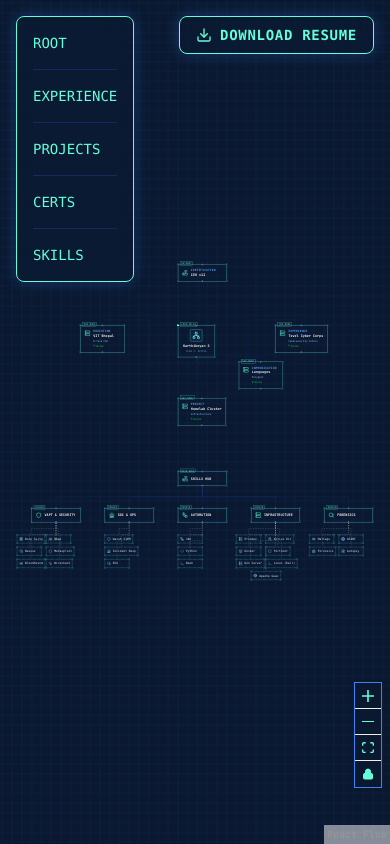
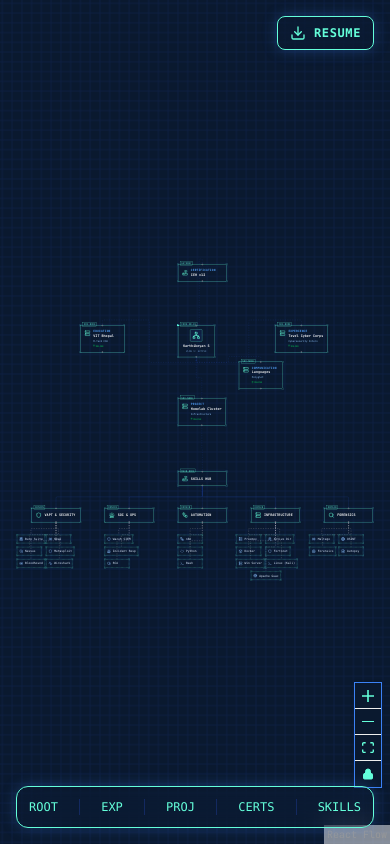
Before and after one commit to sherlockk-sec/portfolio-site, a React (Vite) app: page / in a window 390 px wide. Built offline with nearby package versions, Linux system fonts and the light colour scheme.

Commit message:
Feat: Mobile Optimization (Bottom Nav, Compact Resume)

```diff
--- a/src/components/BlueprintCanvas.tsx
+++ b/src/components/BlueprintCanvas.tsx
@@ -431,7 +431,7 @@ const BlueprintCanvas: React.FC = () => {
                 nodeTypes={nodeTypes}
                 edgeTypes={edgeTypes}
                 fitView
-                fitViewOptions={{ padding: 0.4 }}
+                fitViewOptions={{ padding: window.innerWidth < 768 ? 0.2 : 0.4 }}
                 className="blueprint-cursor"
                 defaultEdgeOptions={{ type: 'data' }}
                 connectionLineStyle={{ stroke: '#64ffda' }}
--- a/src/components/ui/NavigationOverlay.tsx
+++ b/src/components/ui/NavigationOverlay.tsx
@@ -8,27 +8,30 @@ interface NavigationOverlayProps {
 const NavigationOverlay: React.FC<NavigationOverlayProps> = ({ onNavigate }) => {
     return (
         <>
-            {/* Top Navigation Bar - Changed to Vertical Sidebar on Desktop */}
-            <div className="absolute top-4 left-4 z-10 flex flex-col items-start gap-4 bg-blueprint-bg/80 backdrop-blur-md border border-blueprint-border p-4 rounded-lg shadow-[0_0_15px_rgba(59,130,246,0.3)]">
-                <button onClick={() => onNavigate('home')} className="text-sm font-mono text-blueprint-text hover:text-white transition-colors w-full text-left">ROOT</button>
-                <span className="text-blue-800 w-full h-[1px] bg-blue-900/50"></span>
-                <button onClick={() => onNavigate('experience')} className="text-sm font-mono text-blueprint-text hover:text-white transition-colors w-full text-left">EXPERIENCE</button>
-                <span className="text-blue-800 w-full h-[1px] bg-blue-900/50"></span>
-                <button onClick={() => onNavigate('projects')} className="text-sm font-mono text-blueprint-text hover:text-white transition-colors w-full text-left">PROJECTS</button>
-                <span className="text-blue-800 w-full h-[1px] bg-blue-900/50"></span>
-                <button onClick={() => onNavigate('certifications')} className="text-sm font-mono text-blueprint-text hover:text-white transition-colors w-full text-left">CERTS</button>
-                <span className="text-blue-800 w-full h-[1px] bg-blue-900/50"></span>
-                <button onClick={() => onNavigate('skills')} className="text-sm font-mono text-blueprint-text hover:text-white transition-colors w-full text-left">SKILLS</button>
+            {/* Navigation Bar - Responsive */}
+            {/* Mobile: Horizontal Bottom Bar. Desktop: Vertical Left Sidebar */}
+            <div className="fixed bottom-4 left-4 right-4 md:static md:absolute md:top-4 md:left-4 md:right-auto md:w-auto z-50 flex md:flex-col items-center md:items-start gap-4 bg-blueprint-bg/90 backdrop-blur-md border border-blueprint-border p-3 md:p-4 rounded-xl md:rounded-lg shadow-[0_0_15px_rgba(59,130,246,0.3)] overflow-x-auto whitespace-nowrap scrollbar-hide justify-between md:justify-start">
+                <button onClick={() => onNavigate('home')} className="text-xs md:text-sm font-mono text-blueprint-text hover:text-white transition-colors md:w-full text-left">ROOT</button>
+                <span className="text-blue-800 h-4 w-[1px] md:w-full md:h-[1px] bg-blue-900/50"></span>
+                <button onClick={() => onNavigate('experience')} className="text-xs md:text-sm font-mono text-blueprint-text hover:text-white transition-colors md:w-full text-left">EXP</button>
+                <span className="text-blue-800 h-4 w-[1px] md:w-full md:h-[1px] bg-blue-900/50"></span>
+                <button onClick={() => onNavigate('projects')} className="text-xs md:text-sm font-mono text-blueprint-text hover:text-white transition-colors md:w-full text-left">PROJ</button>
+                <span className="text-blue-800 h-4 w-[1px] md:w-full md:h-[1px] bg-blue-900/50"></span>
+                <button onClick={() => onNavigate('certifications')} className="text-xs md:text-sm font-mono text-blueprint-text hover:text-white transition-colors md:w-full text-left">CERTS</button>
+                <span className="text-blue-800 h-4 w-[1px] md:w-full md:h-[1px] bg-blue-900/50"></span>
+                <button onClick={() => onNavigate('skills')} className="text-xs md:text-sm font-mono text-blueprint-text hover:text-white transition-colors md:w-full text-left">SKILLS</button>
             </div>
 
+            {/* Resume Download Button - Top Right */}
             {/* Resume Download Button - Top Right */}
             <a
                 href="/Karthikeyan_Cybersecurity_Resume.pdf"
                 download="Karthikeyan_Cybersecurity_Resume.pdf"
-                className="absolute top-4 right-4 z-10 flex items-center gap-2 bg-blueprint-bg/80 backdrop-blur-md border border-blueprint-border px-4 py-2 rounded-lg shadow-[0_0_15px_rgba(59,130,246,0.3)] text-blueprint-text hover:text-white hover:bg-blue-900/30 transition-all group"
+                className="absolute top-4 right-4 z-10 flex items-center gap-2 bg-blueprint-bg/80 backdrop-blur-md border border-blueprint-border px-3 py-2 md:px-4 md:py-2 rounded-lg shadow-[0_0_15px_rgba(59,130,246,0.3)] text-blueprint-text hover:text-white hover:bg-blue-900/30 transition-all group"
             >
                 <Download size={16} className="group-hover:animate-bounce" />
-                <span className="text-sm font-bold font-mono tracking-wider">DOWNLOAD RESUME</span>
+                <span className="hidden md:inline text-sm font-bold font-mono tracking-wider">DOWNLOAD RESUME</span>
+                <span className="md:hidden text-xs font-bold font-mono tracking-wider">RESUME</span>
             </a>
 
             {/* Gambit Quote - Compact Version */}
```
